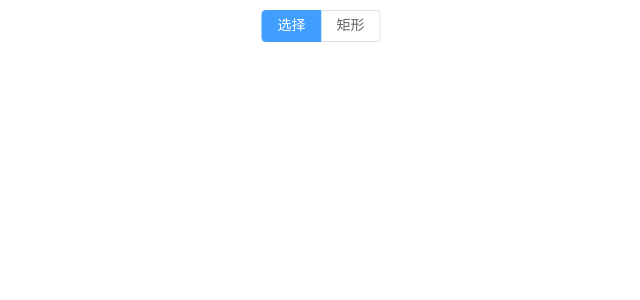
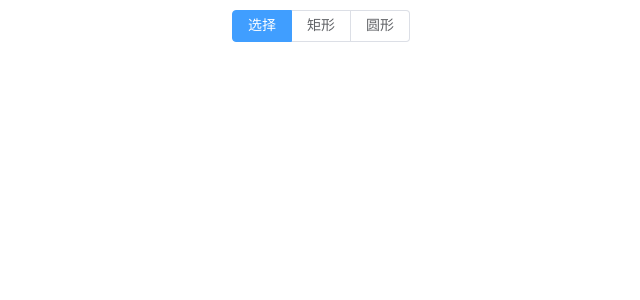
Before and after one commit to wanglin2/tiny_whiteboard, a Vue app: page / in a window 1280 px wide. Shown: the top 300 px of the page, without its empty margins (319-959 px from the left). Built offline with nearby package versions, Linux system fonts and the light colour scheme.

Commit message:
支持绘制正圆

```diff
--- a/src/App.js
+++ b/src/App.js
@@ -7,6 +7,7 @@ import {
   getElementCenterPoint,
   transformPointReverseRotate,
   getElementRotatedCornerPoint,
+  getTowPointDistance,
 } from "./utils";
 import EventEmitter from "eventemitter3";
 import { CORNERS, DRAG_ELEMENT_PARTS } from "./constants";
@@ -79,8 +80,8 @@ export default class App extends EventEmitter {
 
   // 处理按下拖拽元素四个伸缩手柄事件
   handleDragElementCornerMousedown(e, corner) {
-    let centerPos = getElementCenterPoint(this.elements.activeElement);
-    let pos = getElementRotatedCornerPoint(this.elements.activeElement, corner);
+    let centerPos = getElementCenterPoint(this.dragElement.element);
+    let pos = getElementRotatedCornerPoint(this.dragElement.element, corner);
     // 对角点的坐标
     this.dragElement.diagonalPoint.x = 2 * centerPos.x - pos.x;
     this.dragElement.diagonalPoint.y = 2 * centerPos.y - pos.y;
@@ -166,12 +167,24 @@ export default class App extends EventEmitter {
       actClientY,
       newCenter.x,
       newCenter.y,
-      this.elements.activeElement.rotate
+      this.dragElement.element.rotate
     );
     let newSize = calcSize(newCenter, rp);
     let newPos = calcPos(rp, newSize);
-    this.elements.updateActiveElementPos(newPos.x, newPos.y);
-    this.elements.updateActiveElementSize(newSize.width, newSize.height);
+    let activeElementNewInfo = this.dragElement.getElPosAndSizeFromDragElement(
+      newPos.x,
+      newPos.y,
+      newSize.width,
+      newSize.height
+    );
+    this.elements.updateActiveElementPos(
+      activeElementNewInfo.x,
+      activeElementNewInfo.y
+    );
+    this.elements.updateActiveElementSize(
+      activeElementNewInfo.width,
+      activeElementNewInfo.height
+    );
     this.dragElement.create(this.elements.activeElement);
     this.elements.render();
   }
@@ -272,11 +285,22 @@ export default class App extends EventEmitter {
         // 当前是绘制矩形模式
         // 当前没有激活元素，那么创建一个新元素
         if (!this.elements.activeElement) {
-          let element = this.elements.createRectangle(mx, my);
+          let element = this.elements.createElement("rectangle", mx, my);
           this.elements.addElement(element);
           this.elements.activeElement = element;
         }
         this.elements.updateActiveElementSize(offsetX, offsetY);
+        this.elements.render();
+      } else if (this.currentType === "circle") {
+        // 当前是绘制矩形模式
+        // 当前没有激活元素，那么创建一个新元素
+        if (!this.elements.activeElement) {
+          let element = this.elements.createElement("circle", mx, my);
+          this.elements.addElement(element);
+          this.elements.activeElement = element;
+        }
+        let radius = getTowPointDistance(e.clientX, e.clientY, mx, my);
+        this.elements.updateActiveElementSize(radius * 2, radius * 2);
         this.elements.render();
       }
     }
--- a/src/App.vue
+++ b/src/App.vue
@@ -4,6 +4,7 @@
       <el-radio-group v-model="currentType" @change="onCurrentTypeChange">
         <el-radio-button label="selection">选择</el-radio-button>
         <el-radio-button label="rectangle">矩形</el-radio-button>
+        <el-radio-button label="circle">圆形</el-radio-button>
       </el-radio-group>
     </div>
     <div class="canvasBox" ref="box">
--- a/src/DragElement.js
+++ b/src/DragElement.js
@@ -113,22 +113,20 @@ export default class DragElement {
     this.ctx.restore();
   }
 
-  // 更新尺寸
-  updateSize(width, height) {
-    this.element.width = width;
-    this.element.height = height;
+  // 将拖拽元素的位置宽高转换为内部元素的位置宽高
+  getElPosAndSizeFromDragElement(x, y, width, height) {
+    return {
+      x: x + this.offset,
+      y: y + this.offset,
+      width: width - this.offset * 2,
+      height: height - this.offset * 2,
+    };
   }
 
   // 保存初始坐标
   savePos() {
     this.element.startX = this.element.x;
     this.element.startY = this.element.y;
-  }
-
-  // 更新坐标
-  updatePos(x, y) {
-    this.element.x = x;
-    this.element.y = y;
   }
 
   // 偏移坐标
--- a/src/Elements.js
+++ b/src/Elements.js
@@ -1,4 +1,10 @@
-import { checkIsAtSegment, degToRad, transformPointOnElement } from "./utils";
+import {
+  checkIsAtSegment,
+  degToRad,
+  transformPointOnElement,
+  getTowPointDistance,
+} from "./utils";
+import { HIT_DISTANCE } from "./constants";
 
 export default class Elements {
   constructor(ctx, app) {
@@ -20,6 +26,7 @@ export default class Elements {
     this.elementList.forEach((element) => {
       let { x, y, width, height, rotate } = element;
       this.ctx.save();
+      // 移动画布中点
       let cx = x + width / 2;
       let cy = y + height / 2;
       this.ctx.translate(cx, cy);
@@ -27,6 +34,9 @@ export default class Elements {
       switch (element.type) {
         case "rectangle":
           this.drawShape.drawRect(-width / 2, -height / 2, width, height);
+          break;
+        case "circle":
+          this.drawShape.drawCircle(0, 0, this.getCircleRadius(width, height));
           break;
         default:
           break;
@@ -36,10 +46,10 @@ export default class Elements {
     this.app.dragElement.render();
   }
 
-  // 创建进行元素
-  createRectangle(x, y, rotate = 0) {
+  // 创建元素
+  createElement(type, x, y, rotate = 0) {
     return {
-      type: "rectangle",
+      type,
       startX: 0,
       startY: 0,
       x,
@@ -51,6 +61,39 @@ export default class Elements {
     };
   }
 
+  // 根据宽高计算圆的半径
+  getCircleRadius(width, height) {
+    return Math.min(Math.abs(width), Math.abs(height)) / 2;
+  }
+
+  // 检测是否点击到矩形边缘
+  checkIsAtRectangleEdge(element, rp) {
+    let res = null;
+    let { x, y, width, height } = element;
+    let segments = [
+      [x, y, x + width, y],
+      [x + width, y, x + width, y + height],
+      [x + width, y + height, x, y + height],
+      [x, y + height, x, y],
+    ];
+    segments.forEach((seg) => {
+      if (res) return;
+      if (checkIsAtSegment(rp.x, rp.y, ...seg, HIT_DISTANCE)) {
+        res = element;
+      }
+    });
+    return res;
+  }
+
+  // 检测是否点击到圆的边缘
+  checkIsAtCircleEdge(element, rp) {
+    let { width, height, x, y } = element;
+    let radius = this.getCircleRadius(width, height);
+    let dis = getTowPointDistance(rp.x, rp.y, x + radius, y + radius);
+    let onCircle = dis >= radius - HIT_DISTANCE && dis <= radius + HIT_DISTANCE;
+    return onCircle ? element : null;
+  }
+
   // 检测指定位置的元素
   checkElementsAtPos(x, y) {
     let res = null;
@@ -58,28 +101,9 @@ export default class Elements {
       if (res) return;
       let rp = transformPointOnElement(x, y, element);
       if (element.type === "rectangle") {
-        let segments = [
-          [element.x, element.y, element.x + element.width, element.y],
-          [
-            element.x + element.width,
-            element.y,
-            element.x + element.width,
-            element.y + element.height,
-          ],
-          [
-            element.x + element.width,
-            element.y + element.height,
-            element.x,
-            element.y + element.height,
-          ],
-          [element.x, element.y + element.height, element.x, element.y],
-        ];
-        segments.forEach((seg) => {
-          if (res) return;
-          if (checkIsAtSegment(rp.x, rp.y, ...seg)) {
-            res = element;
-          }
-        });
+        res = this.checkIsAtRectangleEdge(element, rp);
+      } else if (element.type === "circle") {
+        res = this.checkIsAtCircleEdge(element, rp);
       }
     });
     return res;
--- a/src/constants.js
+++ b/src/constants.js
@@ -15,3 +15,6 @@ export const DRAG_ELEMENT_PARTS = {
   BOTTOM_RIGHT_BTN: "bottomRightBtn",
   BOTTOM_LEFT_BTN: "bottomLeftBtn",
 };
+
+// 距离10像素内都认为点击到了目标
+export const HIT_DISTANCE = 10
```
